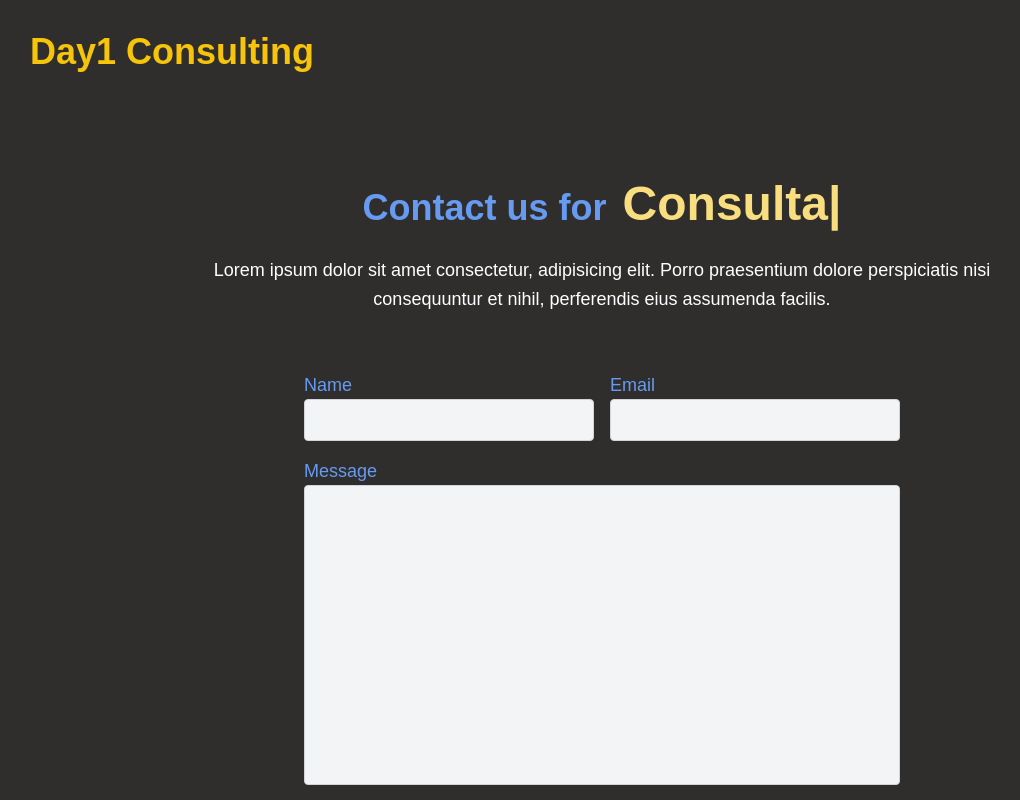
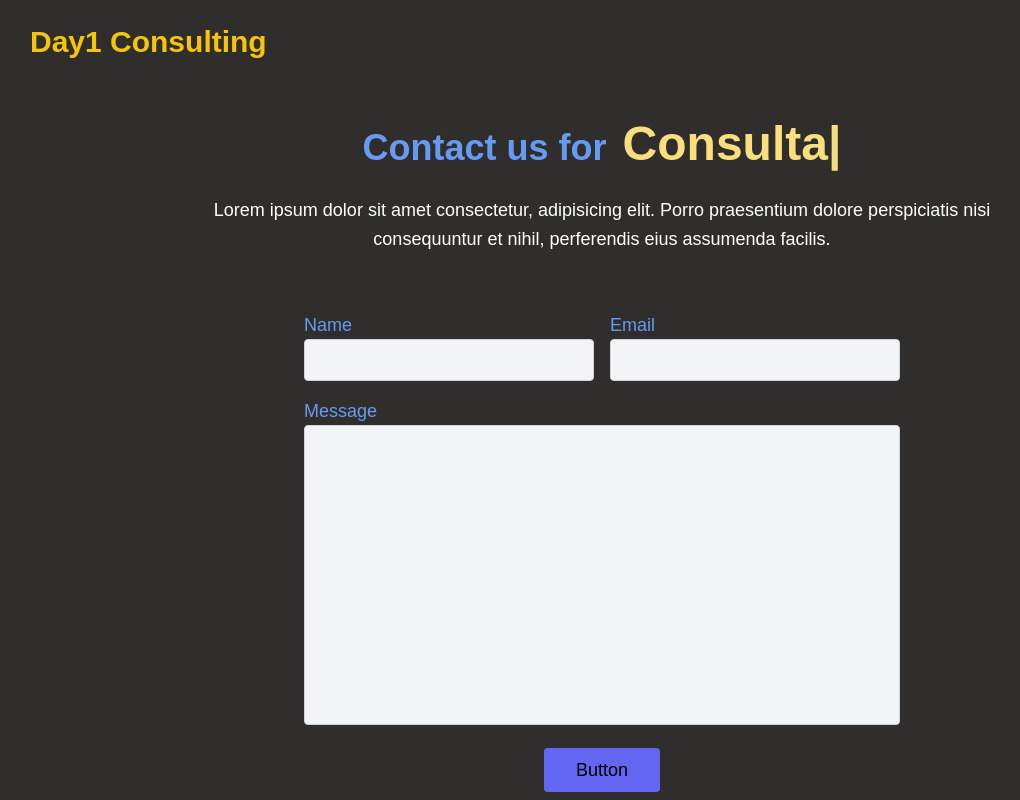
Before and after one commit to Abby1129/day1consulting, a React (Create React App) app: page /contact in a window 1280 px wide. Shown: the top 800 px of the page, without its empty margins (38-1058 px from the left). Built offline with nearby package versions, Linux system fonts and the light colour scheme.

Commit message:
Fix spacing

```diff
--- a/src/components/Contact.jsx
+++ b/src/components/Contact.jsx
@@ -6,19 +6,19 @@ const Contact = () => {
   return (
     <>
       <section id="contact" className="text-gray-700 relative bg-[#2F2E2C] ">
-        <div className="px-3 py-8 mx-auto">
+        <div className="px-3 py-8 sm:py-6 mx-auto">
           <Link
             to="/"
-            className="px-7 mx-7 text-4xl font-bold text-[#F6C40A] 	text-decoration-line: none"
+            className="px-7 mx-7 sm:text-3xl text-4xl font-bold text-[#F6C40A] 	text-decoration-line: none"
           >
             Day1 Consulting
           </Link>
 
           <div className="flex flex-col text-center w-full mb-12">
-            <h1 className="text-4xl font-bold py-7 mt-20 text-[#679BF1]">
+            <h1 className="text-4xl font-bold py-7 mt-20 sm:mt-8 text-[#679BF1]">
               Contact us for
               <Typed
-                className="md:text-5xl sm:text-3xl text-xl font-bold md:pl-4 pl-2 text-[#F8DE7E]"
+                className="lg:text-5xl sm:text-4xl text-xl font-bold lg:pl-4 pl-2 text-[#F8DE7E]"
                 strings={["Pricing", "Consultation", "Inquiries"]}
                 typeSpeed={100}
                 backSpeed={90}
--- a/src/components/Navbar.jsx
+++ b/src/components/Navbar.jsx
@@ -33,7 +33,7 @@ const Navbar = () => {
   return (
     <nav
       scrollnav={getValue.toString(scrollNav)}
-      className="flex justify-between items-center w-screen h-24 bg-[#2f2e2c] fixed drop-shadow-lg px-4 z-50 text-white "
+      className="flex sm:justify-between lg:justify-around items-center w-screen h-24 bg-[#2f2e2c] fixed drop-shadow-lg px-4 z-50 text-white "
     >
       <LinkR
         to="/"
```
